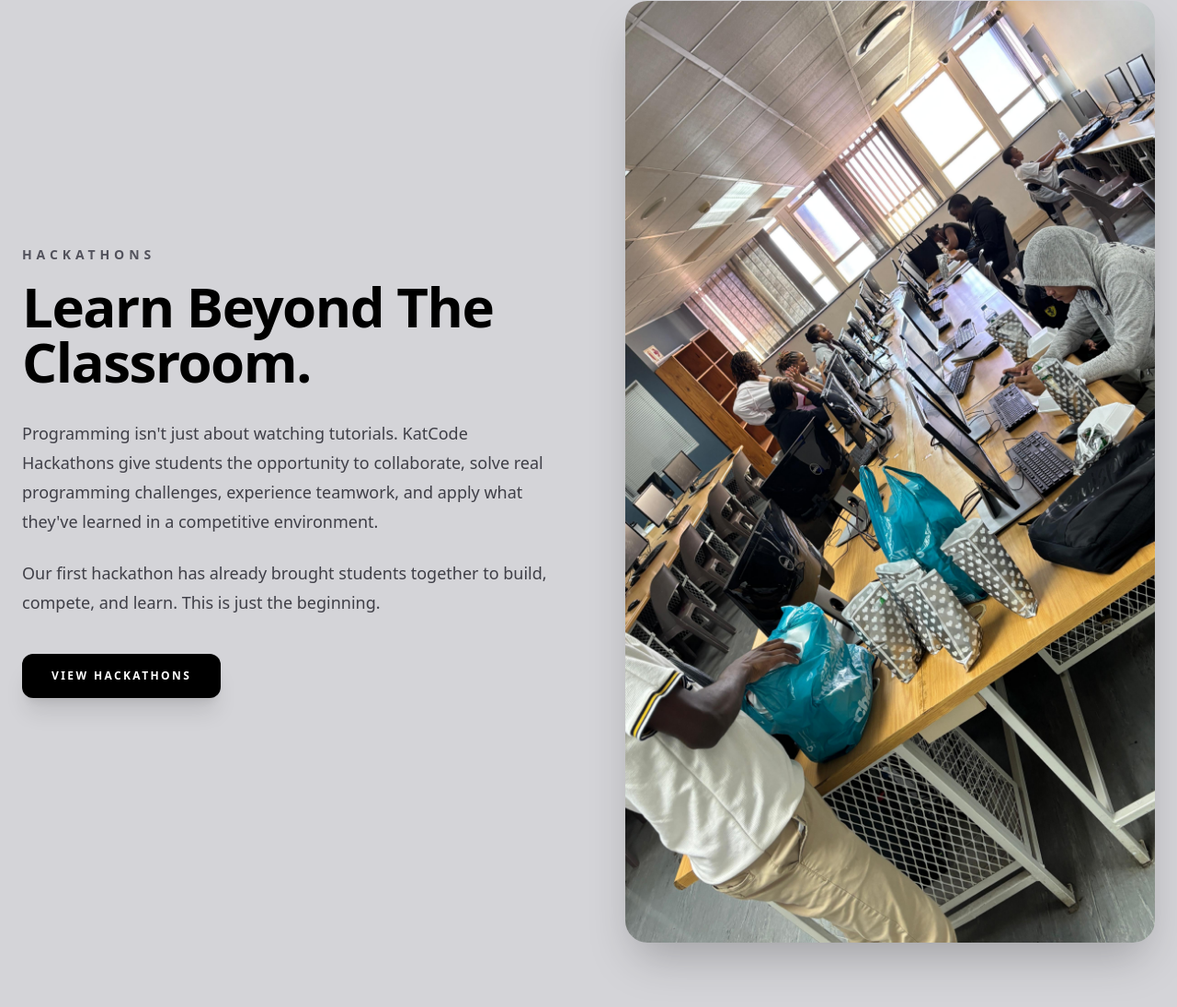
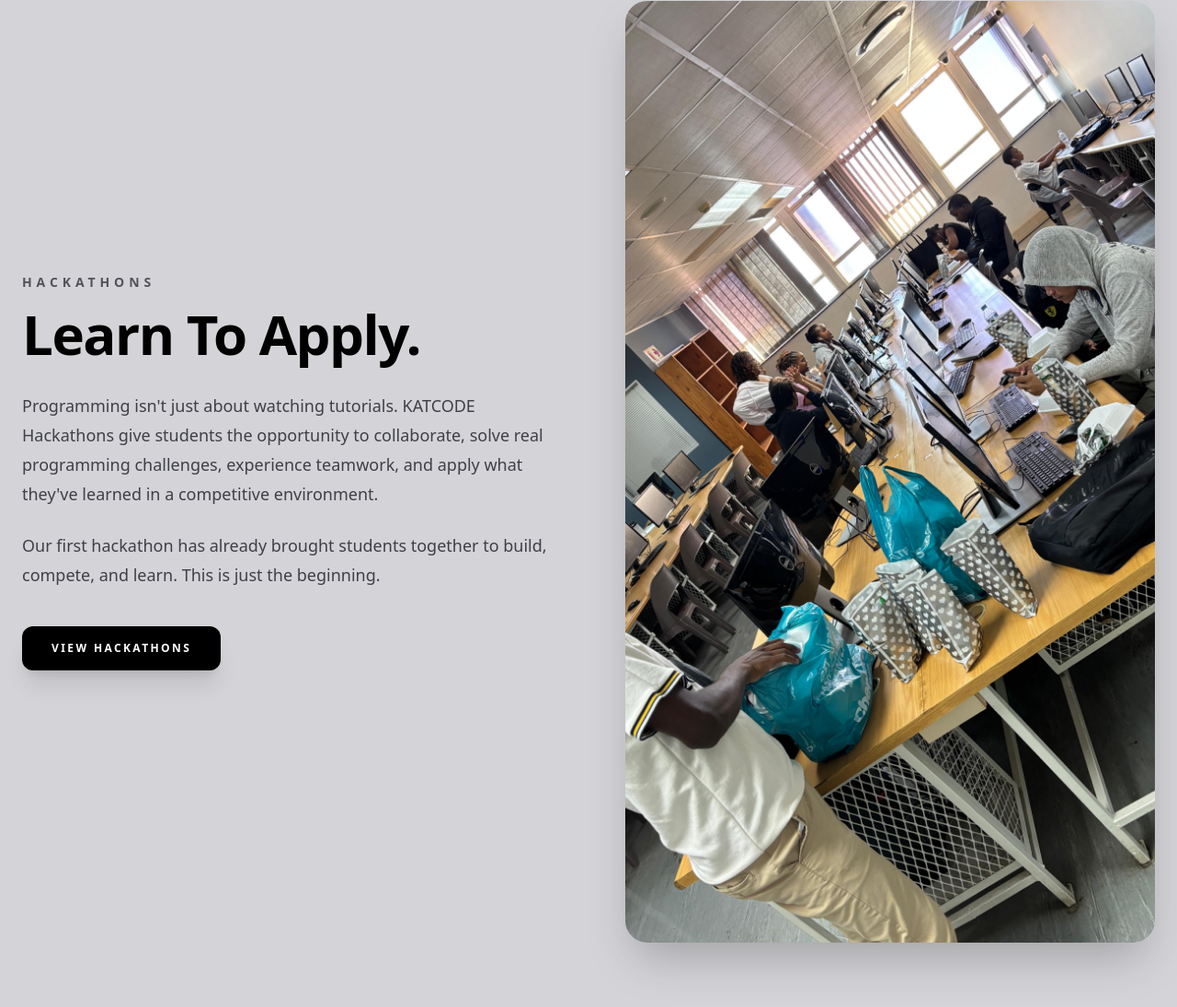
Before and after one commit to Tovan-Technologies/katcode-static, a website: page src/index.html in a window 1280 px wide. Shown: the part 3908-5003 px from the top of the page at 92% size. Drawn offline with Linux system fonts and the light colour scheme; files whose address does not match are found by name.

Commit message:
Update hackarhon image

```diff
--- a/src/index.html
+++ b/src/index.html
@@ -373,11 +373,11 @@ if ("serviceWorker" in navigator) {
                     Hackathons
                 </p>
                 <h2 class="text-4xl md:text-6xl font-black tracking-tight mb-8 text-black">
-                    Learn Beyond The Classroom.
+                    Learn To Apply.
                 </h2>
                 <p class="text-zinc-700 text-lg leading-8 mb-6">
                     Programming isn't just about watching tutorials.
-                    KatCode Hackathons give students the opportunity to
+                    KATCODE Hackathons give students the opportunity to
                     collaborate, solve real programming challenges,
                     experience teamwork, and apply what they've learned
                     in a competitive environment.
@@ -392,7 +392,7 @@ if ("serviceWorker" in navigator) {
                 </a>
             </div>
             <div class="group overflow-hidden rounded-3xl shadow-2xl">
-                <img src="/images/IMG-20260518-WA0060.jpg" alt="KatCode Hackathon" class="w-full h-full object-cover group-hover:scale-105 transition-transform duration-700">
+                <img src="/images/hackathon/IMG-20260518-WA0060.jpg" alt="KatCode Hackathon" class="w-full h-full object-cover group-hover:scale-105 transition-transform duration-700">
             </div>
         </div>
     </div>
```
